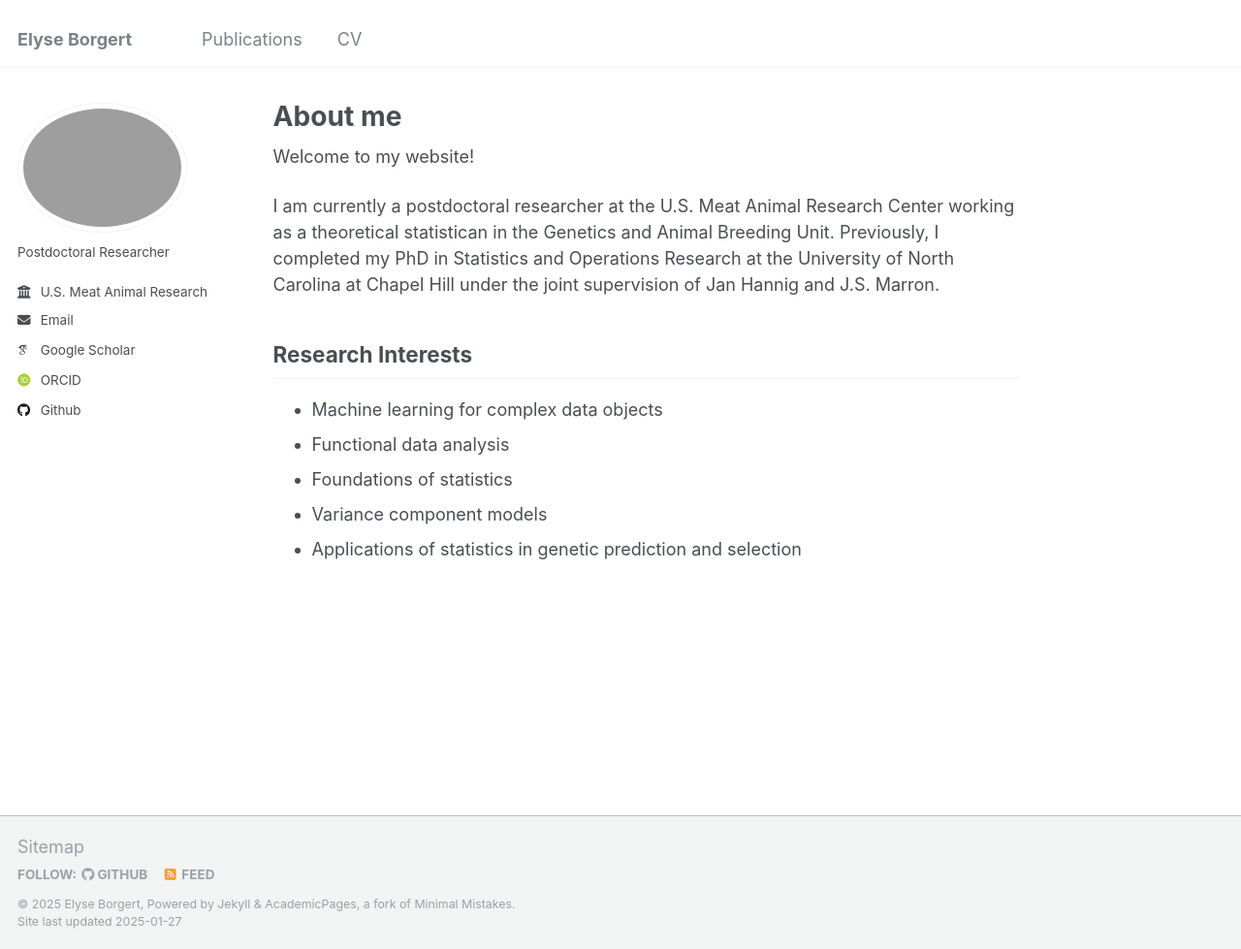
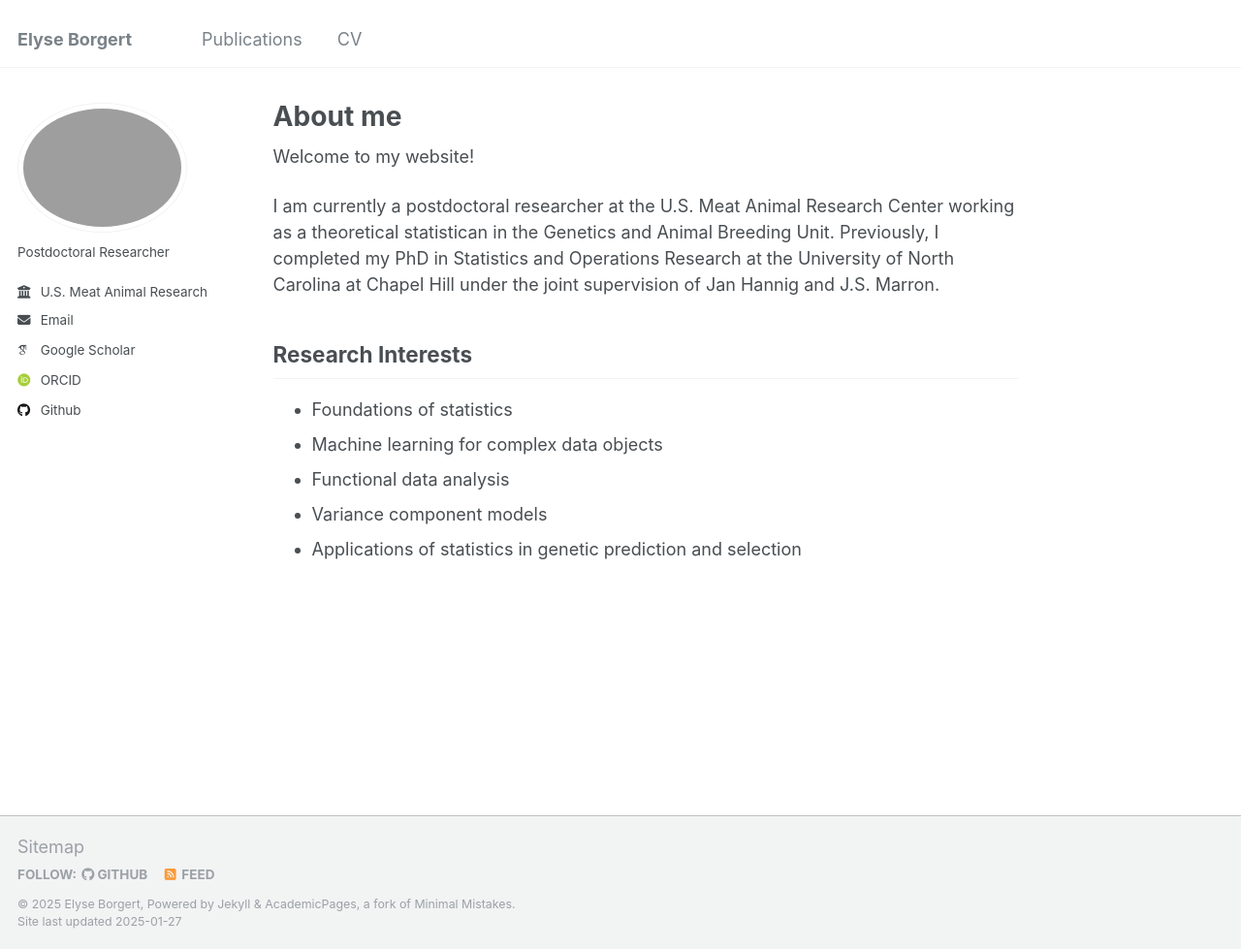
Before and after one commit to elyseborgert/elyseborgert.github.io, a Jekyll site: the page built from _pages/about.md, in a window 1280 px wide and 979 px high. Shown: the whole window at 97% size. Built offline with Jekyll 4.4.1, drawn with Linux system fonts in a browser that asks for light colours; some web fonts are replaced.

```diff
--- a/_pages/about.md
+++ b/_pages/about.md
@@ -11,8 +11,8 @@ Welcome to my website!
 I am currently a postdoctoral researcher at the U.S. Meat Animal Research Center working as a theoretical statistican in the Genetics and Animal Breeding Unit. Previously, I completed my PhD in Statistics and Operations Research at the University of North Carolina at Chapel Hill under the joint supervision of Jan Hannig and J.S. Marron.
 
 ## Research Interests
+- Foundations of statistics
 - Machine learning for complex data objects
 - Functional data analysis
-- Foundations of statistics
 - Variance component models
 - Applications of statistics in genetic prediction and selection
```
